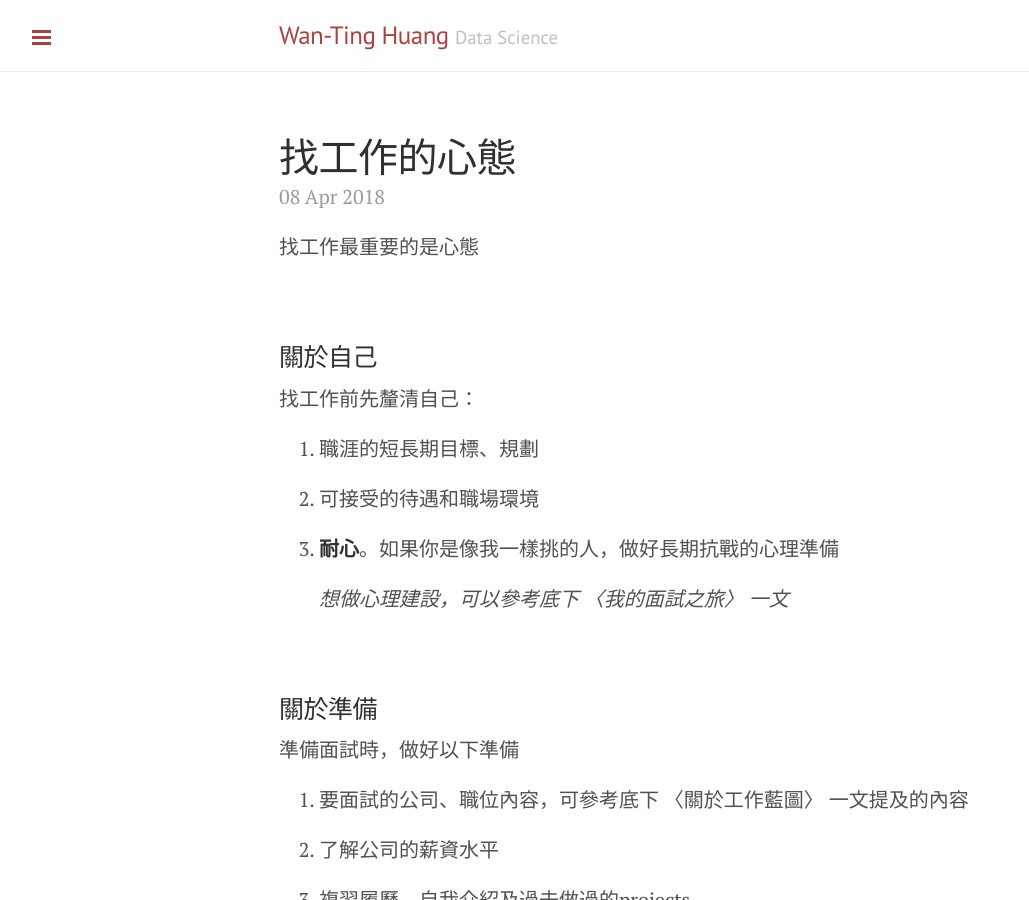
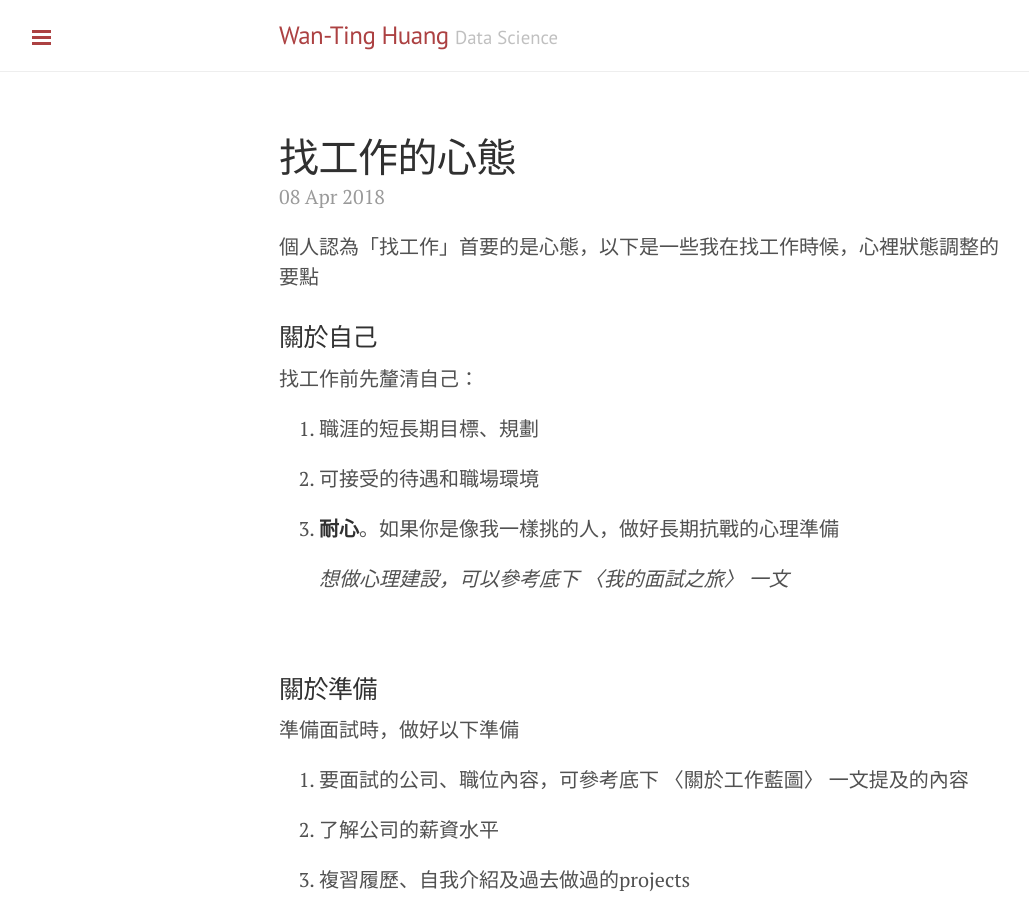
Before and after one commit to wantinghuang/wantinghuang.github.io, a Jekyll site: the page built from _posts/2018-04-08-job-hunting-attitude.md, in a window 1280 px wide and 900 px high. Shown: the whole window, without its empty margins (1-1030 px from the left). Built offline with Jekyll 4.4.1, drawn with Linux system fonts in a browser that asks for light colours.

Commit message:
Update 2018-04-08-job-hunting-attitude.md

```diff
--- a/_posts/2018-04-08-job-hunting-attitude.md
+++ b/_posts/2018-04-08-job-hunting-attitude.md
@@ -3,8 +3,8 @@ layout: post
 title: 找工作的心態
 ---
 
-找工作最重要的是心態
-
+個人認為「找工作」首要的是心態，以下是一些我在找工作時候，心裡狀態調整的要點
+<!-- more -->
 <br>
 
 ### 關於自己
@@ -14,8 +14,6 @@ title: 找工作的心態
 1. 職涯的短長期目標、規劃
 
 2. 可接受的待遇和職場環境
-
-      <!-- more -->
 
 3. **耐心**。如果你是像我一樣挑的人，做好長期抗戰的心理準備
 
```
